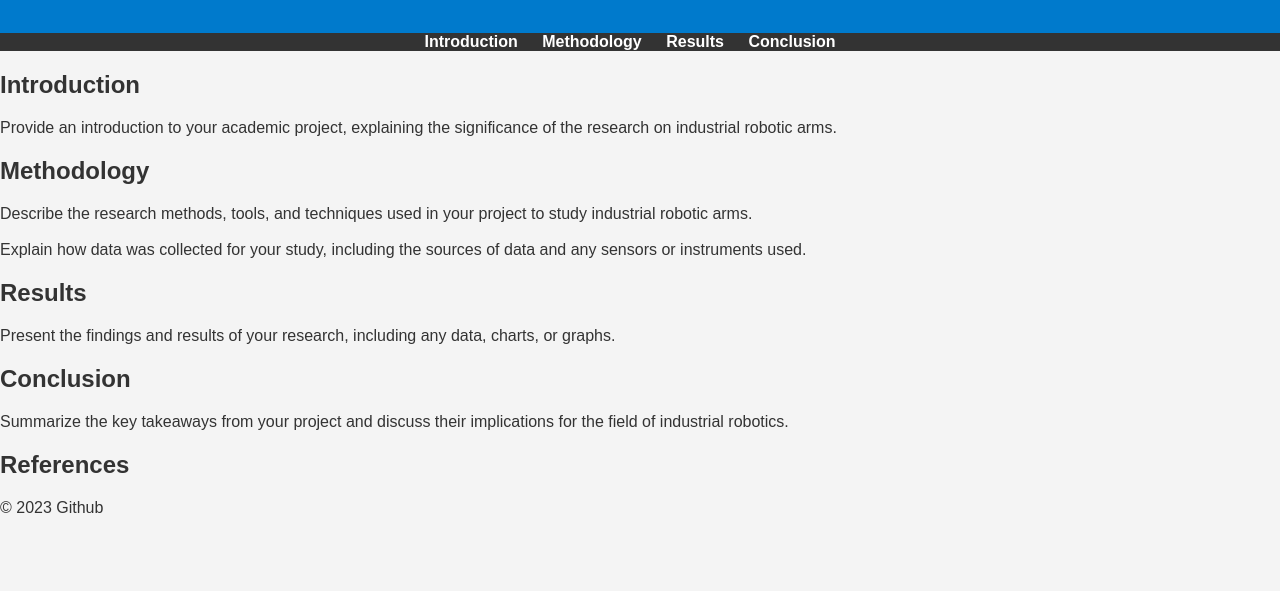
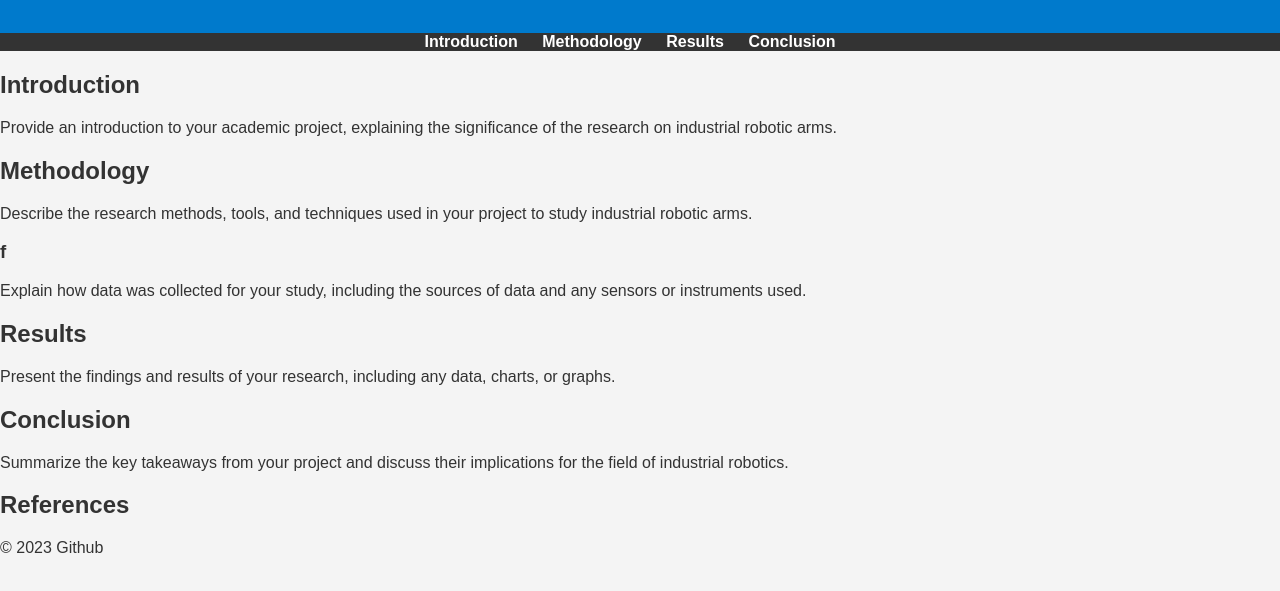
Before and after one commit to wissem01chiha/robotic-arm-manipulator, a plain HTML site: page index.html in a window 1280 px wide. Shown: the part 121-712 px from the top of the page. Drawn offline with Linux system fonts and the light colour scheme.

Commit message:
add files

```diff
--- a/index.html
+++ b/index.html
@@ -85,7 +85,7 @@
             Describe the research methods, tools, and techniques used in your project to study industrial robotic arms.
         </p>
         <section id="subsection1">
-            <h3></h3>
+            <h3>f</h3>
             <p>
                 Explain how data was collected for your study, including the sources of data and any sensors or instruments used.
             </p>
```
